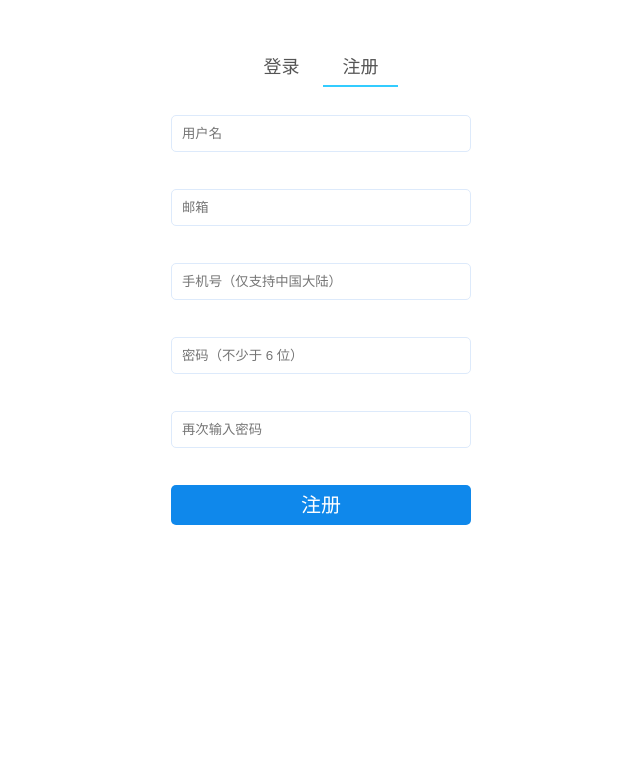
After one commit to cwj214228/shixun, a Django app: page /index/ in a window 1280 px wide. The commit adds this page. Shown: the top 784 px of the page, without its empty margins (319-959 px from the left). Run offline with Django 3.2, Linux system fonts and the light colour scheme; some libraries are stand-ins or nearby versions.

Commit message:
完成了注册和登陆功能

```diff
--- a/login/urls.py
+++ b/login/urls.py
@@ -2,6 +2,6 @@ from django.urls import path
 from . import views
 
 urlpatterns = [
-    # path('', views.login,name='login'),
-    path('', views.index,name='index'),
+    path('', views.login_or_regist,name='login_or_regist'),
+    path('index/', views.index,name='index'),
 ]
--- a/login/views.py
+++ b/login/views.py
@@ -2,35 +2,48 @@ from django.shortcuts import render
 
 # Create your views here.
 from django.shortcuts import render,redirect,reverse
-from django.db import connection
+from django.contrib import auth
+from django.contrib.auth.models import User   #导入django自带的user表
 
-# 访问首页，如果已经登陆，则进入首页，否则跳转到登陆页面
-from login.models import Userlist
 
-# 登陆页面
-def login(request):
+# 登陆或者注册
+def login_or_regist(request):
     if request.method=='GET':
-        return render(request,'login.html')
+        return render(request, 'login_or_regist.html')
     else:
-        # 获取用户POST到服务器的账号和密码
-        username = request.POST.get('username')
-        password = request.POST.get('password')
-        try:
-            # 通过ORM的方式，获取数据库的用户密码
-            password_db = Userlist.objects.get(username=username).password
-            # 判断密码是否正确，正确的话，就跳转到首页
-            if password == password_db:
-                # 把用户的username加入会话中
-                request.session['username'] = username
-                return redirect(reverse('index'))
+        if request.POST.get('regist'):
+            print("正在进行用户注册")
+            # 获取用户POST到服务器的账号和密码
+            username = request.POST.get('user_name')
+            password = request.POST.get('password')
+            email = request.POST.get('user_email')
+            try:
+                # 把注册信息写入数据库中，返回的是注册的用户名，需要str()才能打印出来
+                registAdd = User.objects.create_user(username=username, password=password, email=email,first_name=username,last_name=username,is_staff=0,is_active=1)
+                if str(registAdd) == username:
+                    print("注册成功")
+                else:
+                    print("注册失败")
+                return render(request, 'login_or_regist.html')
+            except:
+                raise
+                print('用户已经存在')
+                return render(request, 'login_or_regist.html')
+        else:
+            print('正在进行用户登陆功能')
+            # 获取用户POST到服务器的账号和密码
+            username = request.POST.get('login_user_name')
+            password = request.POST.get('login_password')
+            # 正在验证用户名和密码
+            user = auth.authenticate(username=username, password=password)
+            if user is not None and user.is_active:
+                auth.login(request, user)
+                print('登陆成功，用户的username成功加入session中')
+                return redirect(reverse('login_or_regist'))
             else:
-                print('账号或者密码错误！')
-                return render(request, 'login.html')
-        except:
-            print('账号尚未注册！')
-            return render(request,'login.html')
-
+                print('登陆失败')
+                return render(request, 'login_or_regist.html')
 
 # 首页
 def index(request):
-    return render(request,'index.html')
+    return render(request, 'login_or_regist.html')
--- a/templates/forget.html
+++ b/templates/forget.html
@@ -9,7 +9,7 @@
 </head>
 <body>
 	<div class="nav">
-		<div class="nav_left"><a href="index.html">&lt;</a></div>
+		<div class="nav_left"><a href="login_or_regist.html">&lt;</a></div>
 		<div class="nav_right"></div>
 	</div>
 	<div class="login_cont">
--- a/templates/lgoinout.html
+++ b/templates/lgoinout.html
@@ -33,7 +33,7 @@
 				</div>
 			</div>
 			<div class="out">
-				<a href="index.html">退出出帐号</a>
+				<a href="login_or_regist.html">退出出帐号</a>
 			</div>
 		</div>
 	</div>
--- /dev/null
+++ b/templates/login_or_regist.html
@@ -0,0 +1,54 @@
+{% load staticfiles %}
+<html>
+<head>
+	<meta charset="utf-8">
+
+	<title>vue前后端分离</title>
+	<link rel="stylesheet" type="text/css" href="/static/css/common.css">
+	<link rel="stylesheet" type="text/css" href="/static/css/login1.css">
+	<script src="/static/js/jquery-1.10.2.js"></script>
+</head>
+<body>
+	<div class="login_cont">
+		<div class="login_nav">
+			<div class="nav_slider">
+                <a href="#" class="signin">登录</a>
+				<a href="#" class="signup focus">注册</a>
+			</div>
+		</div>
+		<form method="post" action="">
+            {% csrf_token %}
+			<div class="input_signin">
+				<input class="input" id="login_user_name" name="login_user_name" type="text" aria-label="用户名" placeholder="用户名">
+				<div class="hint">请输入用户名</div>
+				<input class="input" id="login_password" name="login_password" type="password" aria-label="密码" placeholder="密码">
+				<div class="hint">请输入密码</div>
+				<input type="submit" id="button" class="button" name="login" value="登录">
+				<div class="forget">
+					<a href="forget.html">忘记密码？</a>
+				</div>
+			</div>
+		</form>
+        <form method="post" action="">
+            {% csrf_token %}
+			<div class="input_signup active">
+				<input class="input" id="user_name" name="user_name" type="text" aria-label="用户名（包含字母／数字／下划线" placeholder="用户名">
+				<div class="hint">请填写符合格式的用户名</div>
+				<input class="input" id="user_email" name="user_email" type="text" aria-label="邮箱" placeholder="邮箱">
+				<div class="hint">请填写邮箱</div>
+				<input class="input" id="phone" name="phone" type="text" class="account" aria-label="手机号（仅支持中国大陆）" placeholder="手机号（仅支持中国大陆）">
+				<div class="hint">请填写手机号</div>
+				<input class="input" id="password" name="password" type="password" aria-label="密码" placeholder="密码（不少于 6 位）">
+				<div class="hint">请填写符合格式的密码</div>
+				<input class="input" id="repassword" type="password" aria-label="密码" placeholder="再次输入密码">
+				<div class="hint">请再次输入密码</div>
+				<input type="submit" id="submit" class="button" name="regist" value="注册">
+			</div>
+		</form>
+	</div>
+	<script type="text/javascript" src="/static/js/login.js"></script>
+	<script type="text/javascript" src="/static/js/form.js"></script>
+	<script type="text/javascript" src="/static/js/config.js"></script>
+	<script type="text/javascript" src="/static/js/login_ajax.js"></script>
+</body>
+</html>
```
Also changed, not shown: templates/index.html (deleted, +0 -52 lines).
